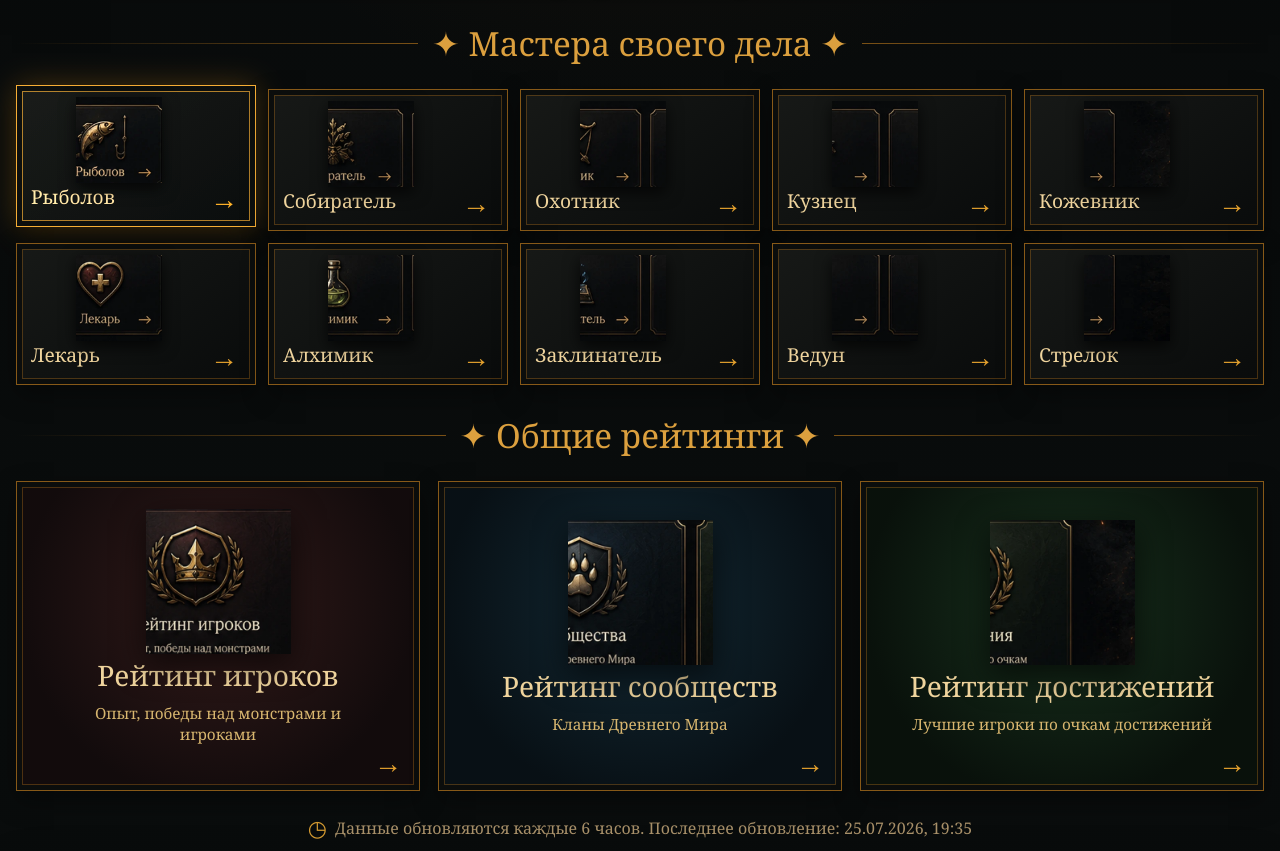
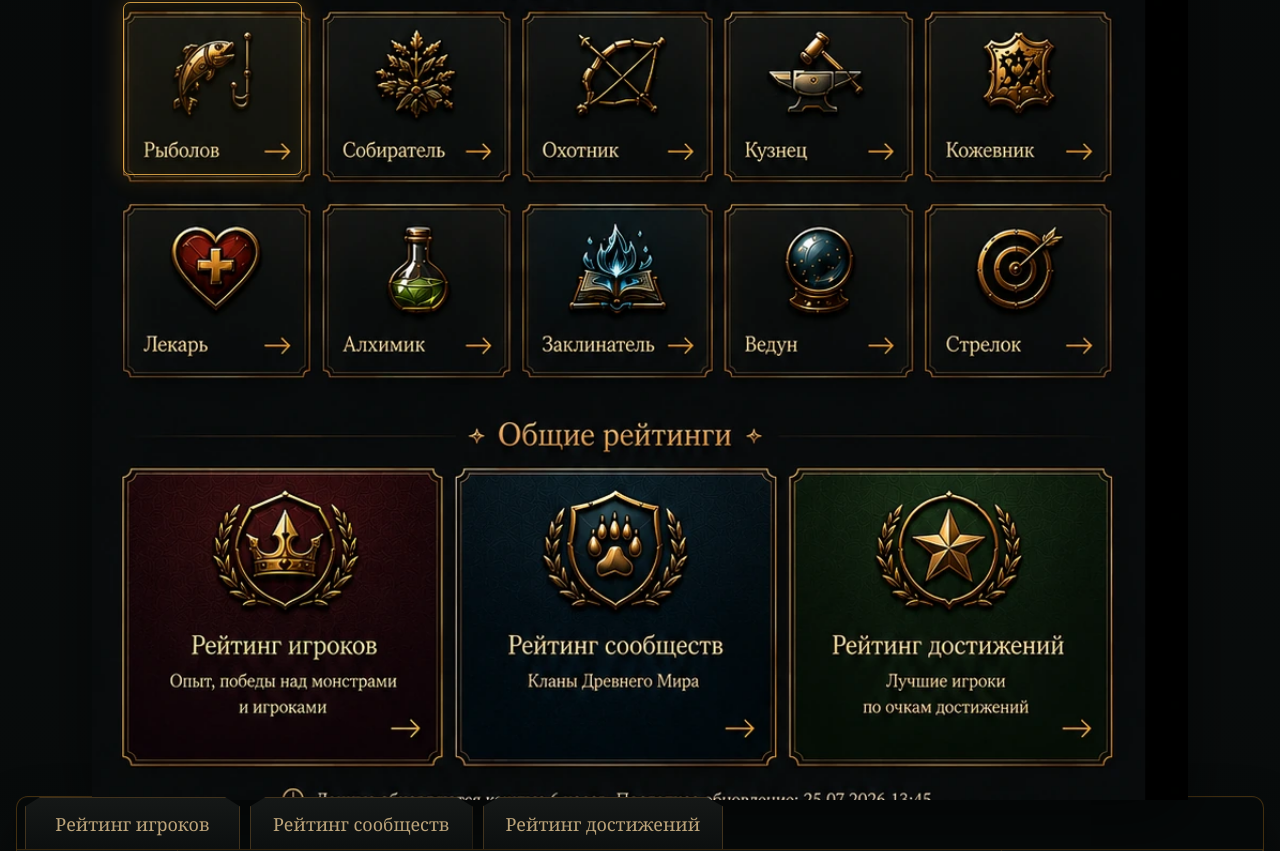
Before and after one commit to reverie-w-sh/dm-portal, a Next.js app: page /ratings in a window 1280 px wide. Shown: the part 469-1320 px from the top of the page. Built offline with nearby package versions, Linux system fonts and the light colour scheme.

Commit message:
Add files via upload

```diff
--- a/src/app/globals.css
+++ b/src/app/globals.css
@@ -473,3 +473,94 @@ img.clan-icon {
   .ratings-table { font-size: 14px; }
   .ratings-table th, .ratings-table td { padding: 11px 12px; }
 }
+
+/* Ratings approved artwork layout */
+.ratings-artwork-wrap {
+  width: min(100%, 1120px);
+  margin: 0 auto;
+  padding: 0 12px;
+}
+.ratings-artwork {
+  position: relative;
+  width: 100%;
+  aspect-ratio: 1024 / 1125;
+  overflow: hidden;
+  background: #080a0a;
+  box-shadow: 0 20px 65px rgba(0,0,0,.5);
+}
+.ratings-artwork-image {
+  object-fit: contain;
+  object-position: top center;
+  user-select: none;
+  pointer-events: none;
+}
+.ratings-artwork-professions,
+.ratings-artwork-general {
+  position: absolute;
+  display: grid;
+  z-index: 2;
+}
+.ratings-artwork-professions {
+  left: 2.7%;
+  right: 9.1%;
+  top: 33.8%;
+  height: 29.8%;
+  grid-template-columns: repeat(5, 1fr);
+  grid-template-rows: repeat(2, 1fr);
+  gap: 2.2% 1.6%;
+}
+.ratings-artwork-general {
+  left: 2.7%;
+  right: 9.1%;
+  top: 70.7%;
+  height: 24.2%;
+  grid-template-columns: repeat(3, 1fr);
+  gap: 1.8%;
+}
+.ratings-artwork button {
+  position: relative;
+  appearance: none;
+  border: 0;
+  background: transparent;
+  cursor: pointer;
+  border-radius: 8px;
+  transition: box-shadow .2s ease, transform .2s ease, background .2s ease;
+}
+.ratings-artwork button::after {
+  content: "";
+  position: absolute;
+  inset: 1px;
+  border: 1px solid transparent;
+  border-radius: 7px;
+  pointer-events: none;
+}
+.ratings-artwork button:hover,
+.ratings-artwork button.is-active {
+  transform: translateY(-2px);
+  background: rgba(226,155,43,.035);
+  box-shadow: 0 0 24px rgba(226,155,43,.24), inset 0 0 20px rgba(226,155,43,.08);
+}
+.ratings-artwork button:hover::after,
+.ratings-artwork button.is-active::after {
+  border-color: rgba(245,184,79,.8);
+}
+.ratings-artwork button:focus-visible {
+  outline: 2px solid #f0b44f;
+  outline-offset: 2px;
+}
+.ratings-inner-board {
+  padding-top: 0;
+  margin-top: -4px;
+}
+.ratings-inner-board .ratings-board {
+  margin-top: 0;
+}
+
+@media (max-width: 700px) {
+  .ratings-artwork-wrap { padding: 0; overflow-x: auto; }
+  .ratings-artwork {
+    width: 760px;
+    min-width: 760px;
+  }
+  .ratings-inner-board { width: min(100% - 12px, 1420px); }
+}
--- a/src/app/ratings/RatingsClient.tsx
+++ b/src/app/ratings/RatingsClient.tsx
@@ -131,64 +131,46 @@ export default function RatingsClient({
 
   return (
     <main className="ratings-shell">
-      <section className="ratings-hero" aria-label="Зал Славы. Рейтинги.">
-        <Image
-          src="/images/ratings-hero.webp"
-          alt="Зал Славы. Рейтинги."
-          fill
-          priority
-          sizes="100vw"
-          className="object-cover object-center"
-        />
-      </section>
+      <div className="ratings-artwork-wrap">
+        <div className="ratings-artwork">
+          <Image
+            src="/images/ratings-panel-desktop.webp"
+            alt="Зал Славы. Рейтинги. Мастера своего дела и общие рейтинги"
+            fill
+            priority
+            sizes="(max-width: 1100px) 100vw, 1024px"
+            className="ratings-artwork-image"
+          />
 
-      <div className="ratings-inner">
-        <p className="ratings-subtitle">Таааак.. что тут у нас интересненького...</p>
-
-        <section>
-          <SectionTitle>Мастера своего дела</SectionTitle>
-          <div className="ratings-profession-grid">
+          <div className="ratings-artwork-professions" aria-label="Мастера своего дела">
             {professions.map((card) => (
               <button
                 key={card.key}
                 type="button"
                 onClick={() => selectRating(card.key)}
-                className={`ratings-profession-card ${active === card.key ? "is-active" : ""}`}
+                className={active === card.key ? "is-active" : ""}
+                aria-label={card.label}
                 aria-pressed={active === card.key}
-              >
-                <Image src={card.image} alt="" width={150} height={150} className="ratings-profession-icon" />
-                <span>{card.label}</span>
-                <b aria-hidden="true">→</b>
-              </button>
+              />
             ))}
           </div>
-        </section>
 
-        <section className="ratings-general-block">
-          <SectionTitle>Общие рейтинги</SectionTitle>
-          <div className="ratings-general-grid">
+          <div className="ratings-artwork-general" aria-label="Общие рейтинги">
             {general.map((card) => (
               <button
                 key={card.key}
                 type="button"
                 onClick={() => selectRating(card.key)}
-                className={`ratings-general-card ratings-general-${card.tone} ${active === card.key ? "is-active" : ""}`}
+                className={active === card.key ? "is-active" : ""}
+                aria-label={card.label}
                 aria-pressed={active === card.key}
-              >
-                <Image src={card.image} alt="" width={230} height={230} className="ratings-general-icon" />
-                <strong>{card.label}</strong>
-                <small>{card.subtitle}</small>
-                <b aria-hidden="true">→</b>
-              </button>
+              />
             ))}
           </div>
-        </section>
+        </div>
+      </div>
 
-        <p className="ratings-updated">
-          <span aria-hidden="true">◷</span>
-          Данные обновляются каждые 6 часов. Последнее обновление: {formatUpdate(data.updatedAt)}
-        </p>
-
+      <div className="ratings-inner ratings-inner-board">
         <section id="ratings-table" className="ratings-board">
           <nav className="ratings-tabs" aria-label="Общие рейтинги">
             {general.map((card) => (
```
Also changed, not shown: public/images/ratings-panel-desktop.webp (added).
